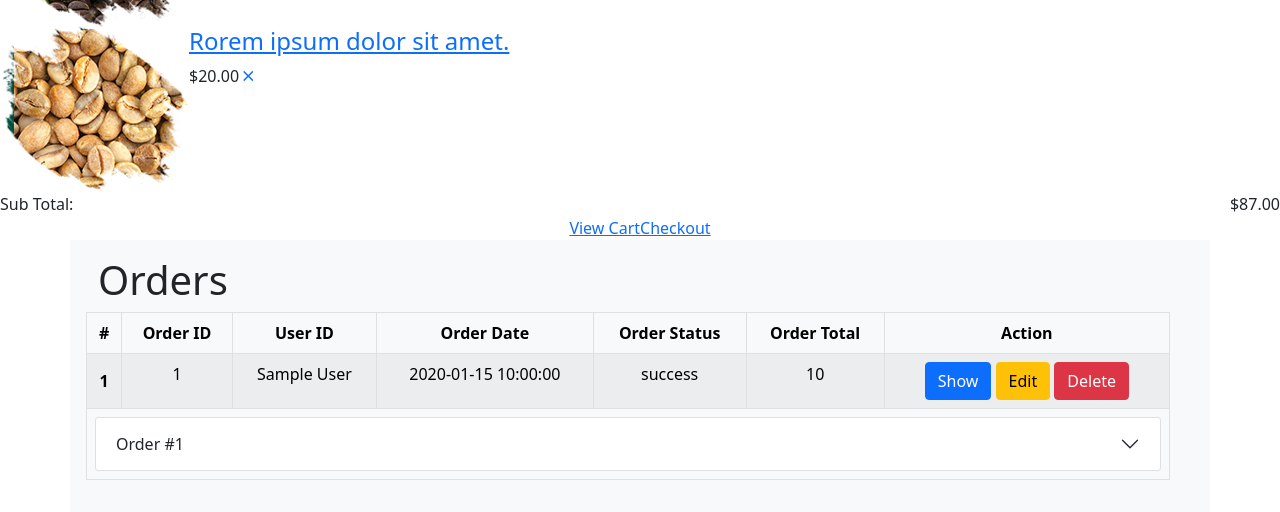
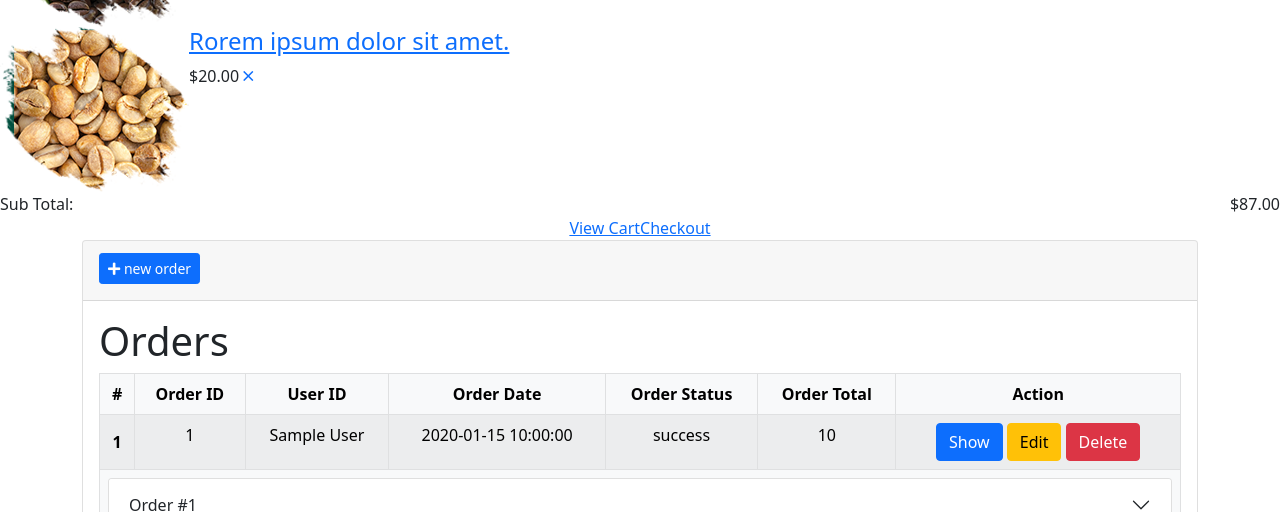
Before and after one commit to Nader96x/coffee-shop, a PHP site: page /cafe/orders in a window 1280 px wide. Shown: the part 1444-1956 px from the top of the page. Run offline with PHP 8.4, Linux system fonts and the light colour scheme; tables that the repository leaves empty or names only in its code hold one stand-in row (values such as "Sample post"); some libraries are stand-ins or nearby versions; grey boxes are pictures that could not be loaded.

Commit message:
add new order button

```diff
--- a/app/views/orders/index.php
+++ b/app/views/orders/index.php
@@ -2,11 +2,22 @@
 <?php
 $orders = $data['orders'];
 ?>
-    <div class="row bg-light p-3">
+    <section class="content">
         <?php flash('user_message');
         //        var_dump($data);
         ?>
-        <div class="row">
+        <div class="card">
+            <div class="card-header">
+                <h3 class="card-title">
+                    <a class="btn btn-primary btn-sm" href="<?= URLROOT ?>/orders/create/">
+                        <i class="fas fa-plus">
+                        </i>
+                        new order
+                    </a>
+                </h3>
+
+            </div>
+            <div class="card-body p-3">
                 <h1>Orders</h1>
                 <table class="table table-bordered table-light table-striped text-center">
                     <thead>
@@ -48,8 +59,10 @@ $orders = $data['orders'];
                             <td colspan="7">
                                 <div class="accordion-item">
                                     <h2 class="accordion-header" id="heading<?php echo $order->id; ?>">
-                                    <button class="accordion-button collapsed" type="button" data-bs-toggle="collapse"
-                                            data-bs-target="#collapse<?php echo $order->id; ?>" aria-expanded="false"
+                                        <button class="accordion-button collapsed" type="button"
+                                                data-bs-toggle="collapse"
+                                                data-bs-target="#collapse<?php echo $order->id; ?>"
+                                                aria-expanded="false"
                                                 aria-controls="collapse<?php echo $order->id; ?>">
                                             Order #<?php echo $order->id; ?>
                                         </button>
@@ -59,11 +72,16 @@ $orders = $data['orders'];
                                          data-bs-parent="#accordionExample">
                                         <div class="accordion-body">
                                             <strong>This is the first item's accordion body.</strong> It is shown by
-                                        default, until the collapse plugin adds the appropriate classes that we use to
-                                        style each element. These classes control the overall appearance, as well as the
-                                        showing and hiding via CSS transitions. You can modify any of this with custom
-                                        CSS or overriding our default variables. It's also worth noting that just about
-                                        any HTML can go within the <code>.accordion-body</code>, though the transition
+                                            default, until the collapse plugin adds the appropriate classes that we use
+                                            to
+                                            style each element. These classes control the overall appearance, as well as
+                                            the
+                                            showing and hiding via CSS transitions. You can modify any of this with
+                                            custom
+                                            CSS or overriding our default variables. It's also worth noting that just
+                                            about
+                                            any HTML can go within the <code>.accordion-body</code>, though the
+                                            transition
                                             does limit overflow.
                                         </div>
                                     </div>
@@ -76,6 +94,10 @@ $orders = $data['orders'];
 
             </div>
 
+            <div class="card-footer">
+                <h4>total Orders: <?= count($orders) ?></h4>
             </div>
+        </div>
+    </section>
 
 <?php require APPROOT . '/views/inc/footer.php'; ?>
```
Lines whose indentation alone changed are shown as unchanged.
